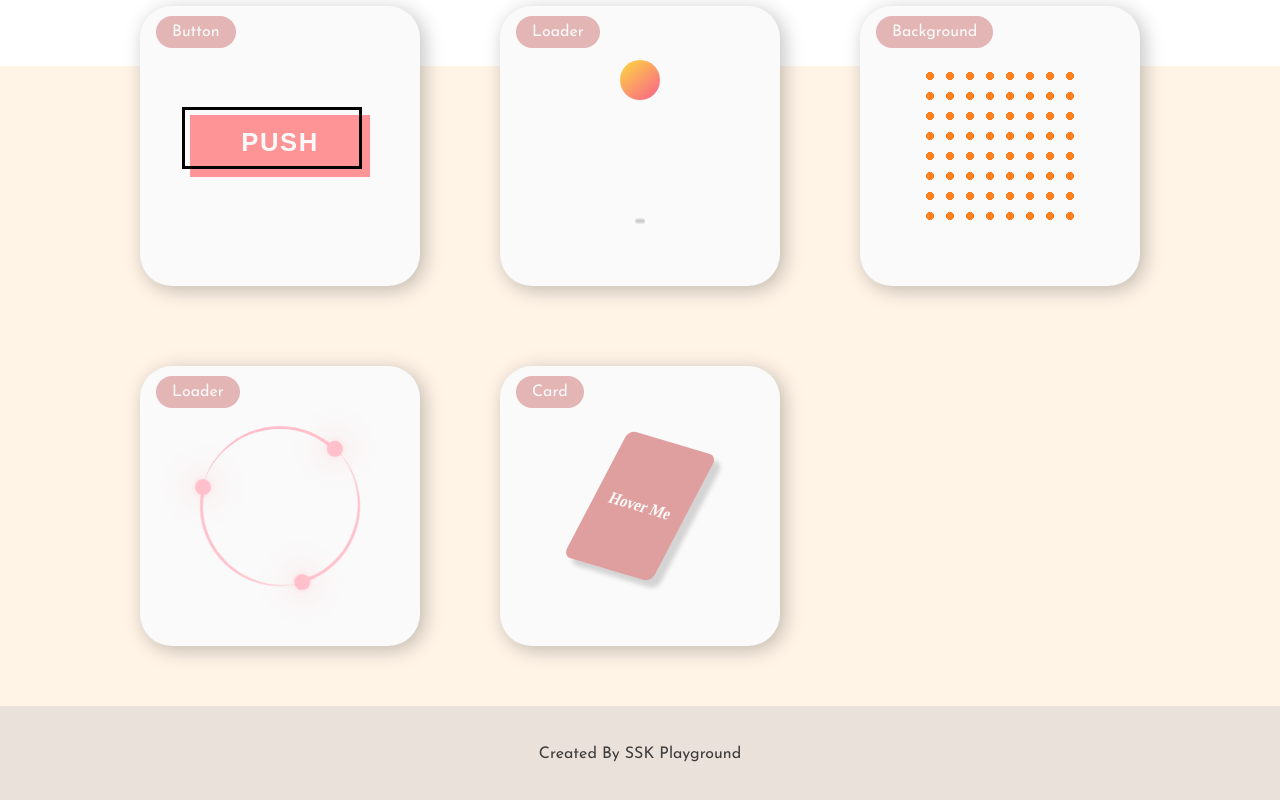
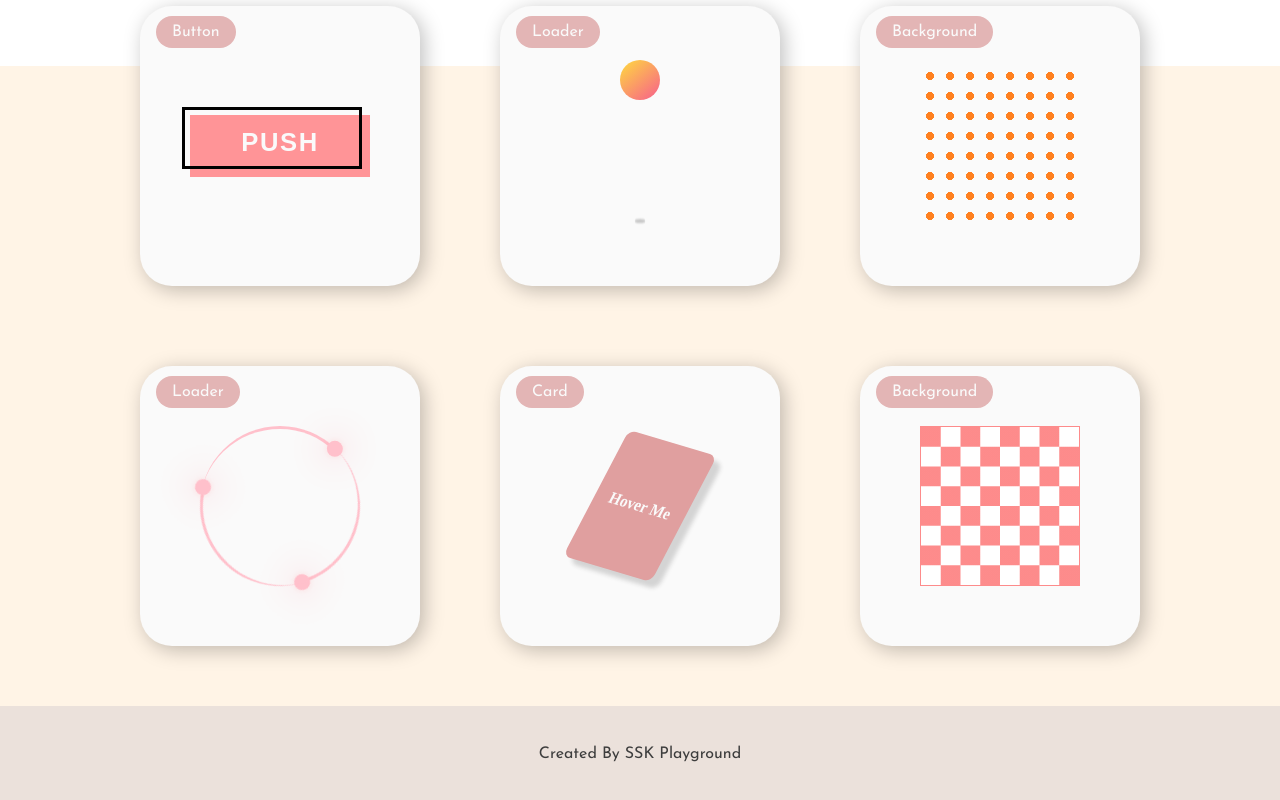
Before and after one commit to ssk-dev-3/components-park, a Next.js app: page / in a window 1280 px wide. Shown: the part 494-1294 px from the top of the page. Built offline with nearby package versions, Linux system fonts and the light colour scheme.

Commit message:
✨背景コンポーネントを追加

```diff
--- a/pages/components/gallery/index.tsx
+++ b/pages/components/gallery/index.tsx
@@ -3,6 +3,7 @@ import Button001 from '../items/button001';
 import Loader001 from '../items/loader001';
 import Loader002 from '../items/loader002';
 import Background001 from '../items/background001';
+import Background002 from '../items/background002';
 import Card001 from '../items/card001';
 import galleryStyle from './gallery.module.css';
 
@@ -25,6 +26,9 @@ const Gallery: React.FC = () => {
         <Card category='card'>
           <Card001 />
         </Card>
+        <Card category='background'>
+          <Background002 />
+        </Card>
       </div>
     </div>
   );
--- /dev/null
+++ b/pages/components/items/background002/background002.module.css
@@ -0,0 +1,12 @@
+.checkerboard {
+  width: 160px;
+  height: 160px;
+  background: conic-gradient(
+      #fff 90deg,
+      hsl(0, 97%, 77%) 90deg 180deg,
+      #fff 180deg 270deg,
+      hsl(0, 97%, 77%) 270deg
+    )
+    top left / 25% 25% repeat;
+  border: 1px solid hsl(0, 97%, 77%);
+}
--- /dev/null
+++ b/pages/components/items/background002/index.tsx
@@ -0,0 +1,9 @@
+import backgroundStyle from './background002.module.css';
+
+const Background002 = () => {
+  return (
+    <div className={backgroundStyle.checkerboard}></div>
+  );
+}
+
+export default Background002;
```
